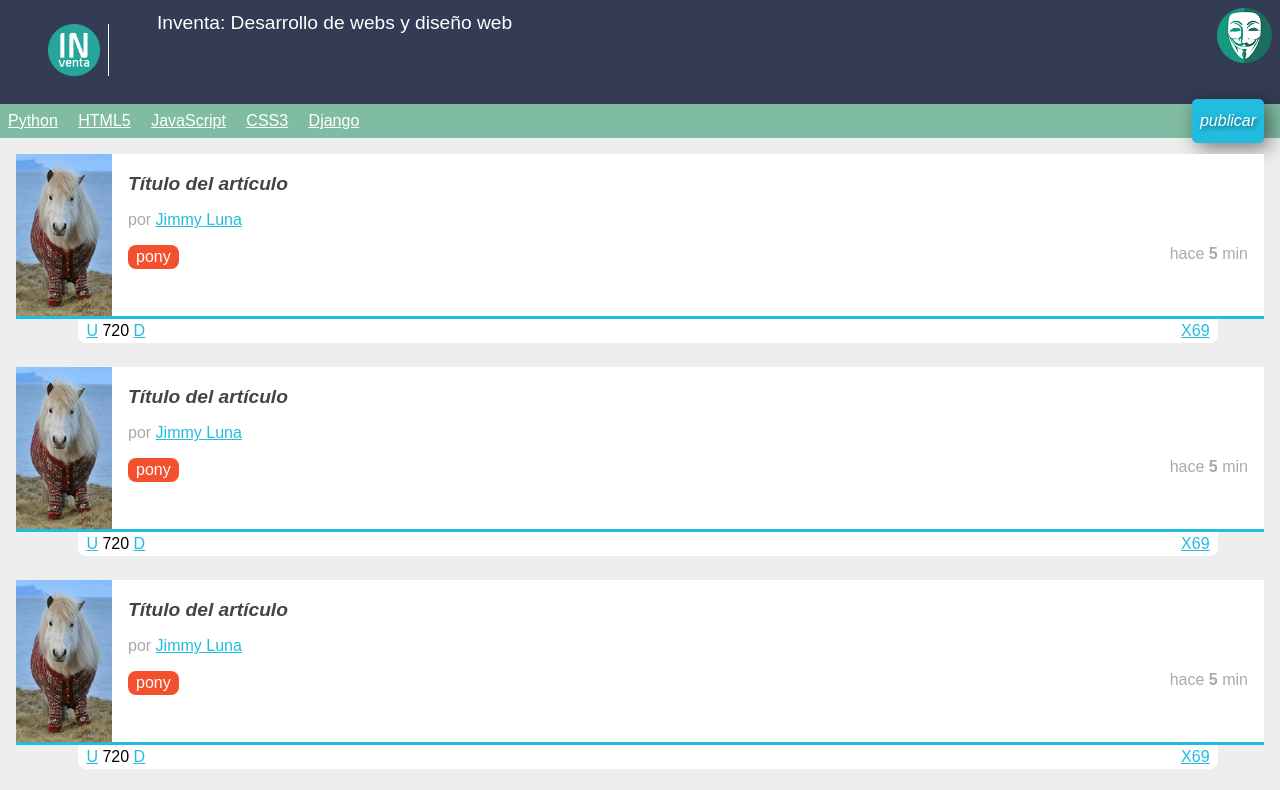
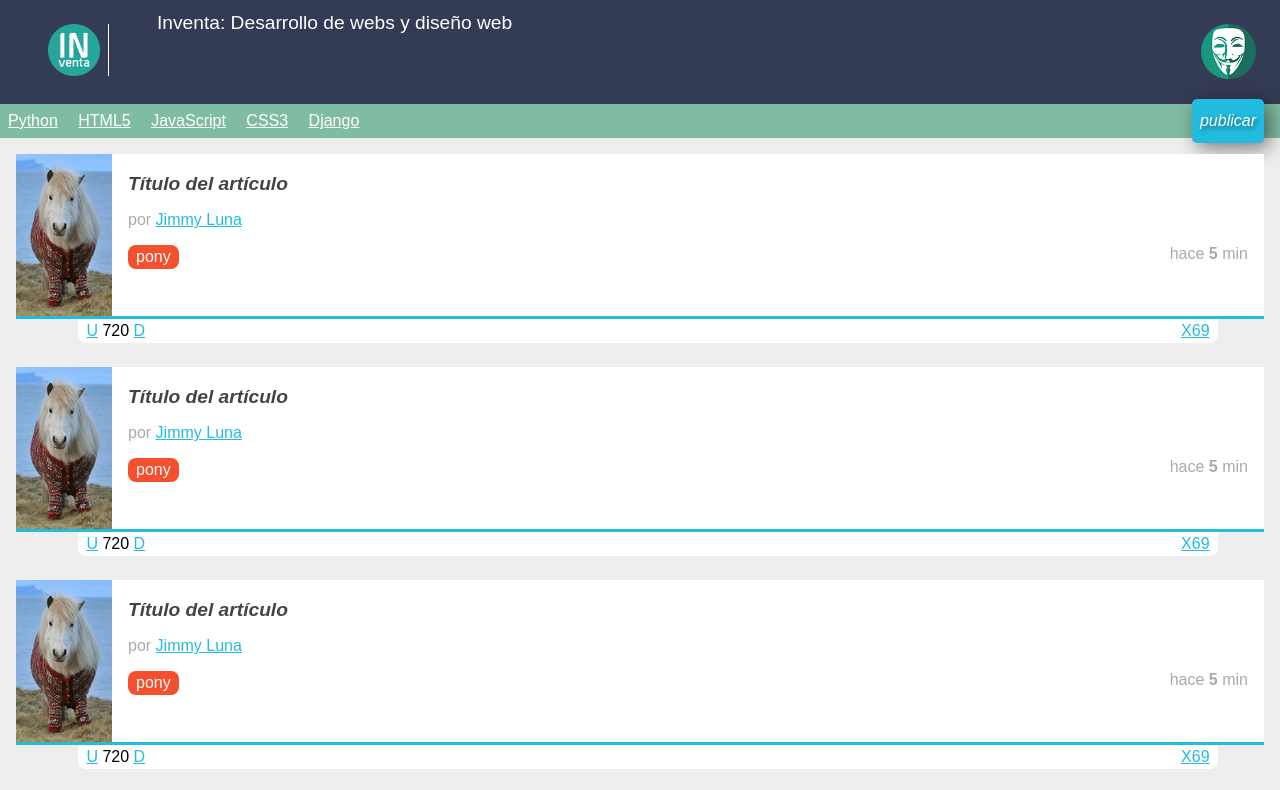
Before and after one commit to devluna/webinventa, a plain HTML site: page index.html in a window 1280 px wide. Shown: the top 790 px of the page. Drawn offline with Linux system fonts and the light colour scheme.

Commit message:
bajar un poco la altura

```diff
--- a/css/estilos.css
+++ b/css/estilos.css
@@ -28,7 +28,7 @@
 	margin-right: 0.5em;
 }
 header #avatar{
-	margin:0.5em 0.5em 0 0;
+	margin:1.5em 1.5em 0 0;
 	position: absolute;
 	top: 0;
 	right: 0;
```
